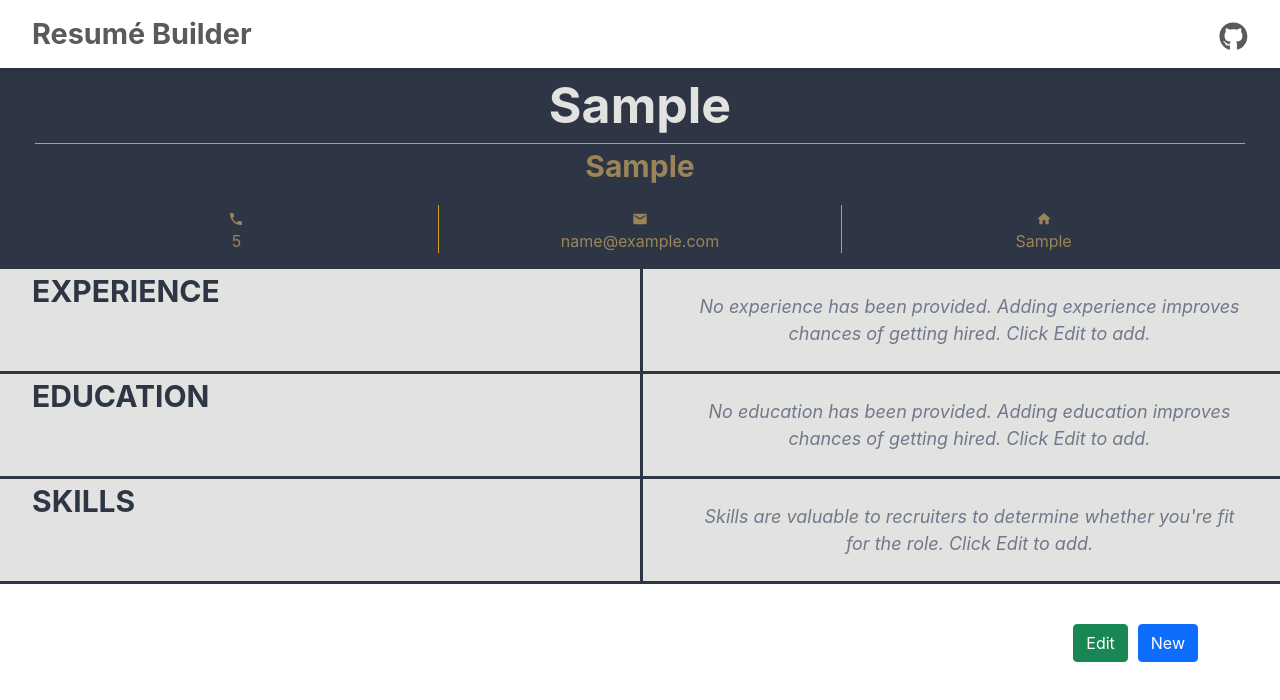
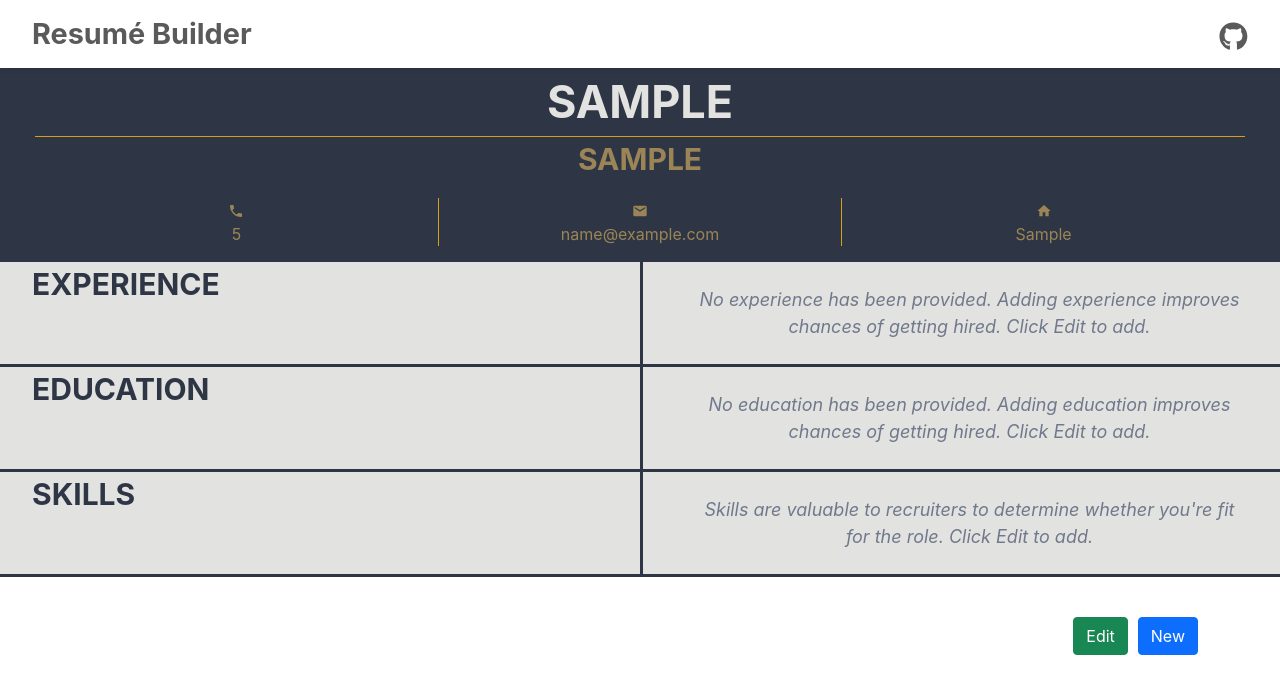
Before and after one commit to edwincj/resume-builder, a React (Create React App) app: page / in a window 1280 px wide. Both pictures are taken after typing "Sample", "Sample", "name@example.com", "5", "Sample", "Sample" into the empty fields and a click on the button "Save". Shown: the top 700 px of the page. Built offline with nearby package versions, Linux system fonts and the light colour scheme; the HTML template or start-up script is replaced by a standard one.

Commit message:
Moved edit to seperate component and introduced context

```diff
--- a/src/App.jsx
+++ b/src/App.jsx
@@ -1,20 +1,21 @@
-import { useState } from "react";
-import { Button, Container, Form } from "react-bootstrap";
+import { useState, createContext } from "react";
 import "./App.css";
-import Section from "./Components/Edit/Section/Section";
 import Header from "./Components/Header/Header";
-import Personal from "./Components/Edit/Personal/Personal";
-import Skills from "./Components/Edit/Skills/Skills";
 import InitialDetails from "./Constants/InitialPersonalDetails";
 import Preview from "./Components/Preview/Preview";
+import Edit from "./Components/Edit/Edit";
+
+export const ResumeContext = createContext();
 
 const App = () => {
   const [selectedSkills, setSelectedSkills] = useState([]);
-  const [personaldetails, setPersonalDetails] = useState(InitialDetails);
+  const [personalDetails, setPersonalDetails] = useState(InitialDetails);
   const [workPlaces, setWorkPlaces] = useState([]);
   const [institutes, setInstitutes] = useState([]);
   const [mode, setMode] = useState("edit");
+
   const skillAddHandler = value => setSelectedSkills(value);
+
   const presonalChangeHandler = change => {
     setPersonalDetails(prev => ({ ...prev, ...change }));
   };
@@ -25,6 +26,7 @@ const App = () => {
     setInstitutes([]);
     setWorkPlaces([]);
     setMode("edit");
+    window.scrollTo(0, 0);
   };
 
   const submitHandler = e => {
@@ -32,56 +34,32 @@ const App = () => {
     mode === "edit" ? setMode("view") : setMode("edit");
   };
 
-  const editComponent = (
-    <Container>
-      <Form onSubmit={submitHandler}>
-        <Personal
-          data={personaldetails}
-          changeHandler={presonalChangeHandler}
-        />
-        <Section
-          data={workPlaces}
-          changeHandler={setWorkPlaces}
-          type="experience"
-        />
-        <Section
-          data={institutes}
-          changeHandler={setInstitutes}
-          type="education"
-        />
-        <Skills data={selectedSkills} addHandler={skillAddHandler} />
-        <div className="button-container">
-          <Button variant="success" type="submit">
-            Save
-          </Button>
-          <Button variant="primary" type="reset" onClick={newHandler}>
-            New
-          </Button>
-        </div>
-      </Form>
-    </Container>
-  );
+  const contextValue = {
+    submitHandler,
+    newHandler,
+    presonalChangeHandler,
+    skillAddHandler,
+    setWorkPlaces,
+    setInstitutes,
+  };
 
   const userInfo = {
-    personaldetails,
+    personalDetails,
     workPlaces,
     institutes,
     selectedSkills,
   };
 
-  const handlers = {
-    submitHandler,
-    newHandler,
-  };
-
   return (
     <>
       <Header />
-      {mode === "edit" ? (
-        editComponent
-      ) : (
-        <Preview data={userInfo} handlers={handlers} />
-      )}
+      <ResumeContext.Provider value={contextValue}>
+        {mode === "edit" ? (
+          <Edit data={userInfo} />
+        ) : (
+          <Preview data={userInfo} />
+        )}
+      </ResumeContext.Provider>
     </>
   );
 };
--- /dev/null
+++ b/src/Components/Edit/Edit.jsx
@@ -0,0 +1,40 @@
+import { useContext } from "react";
+import { Container, Form, Button } from "react-bootstrap";
+import { ResumeContext } from "../../App";
+import Personal from "./Personal/Personal";
+import Section from "./Section/Section";
+import Skills from "./Skills/Skills";
+
+const Edit = ({ data }) => {
+  const { personalDetails, workPlaces, institutes, selectedSkills } = data;
+  const { submitHandler, newHandler, setWorkPlaces, setInstitutes } =
+    useContext(ResumeContext);
+  return (
+    <Container>
+      <Form onSubmit={submitHandler}>
+        <Personal data={personalDetails} />
+        <Section
+          data={workPlaces}
+          type="experience"
+          changeHandler={setWorkPlaces}
+        />
+        <Section
+          data={institutes}
+          type="education"
+          changeHandler={setInstitutes}
+        />
+        <Skills data={selectedSkills} />
+        <div className="button-container">
+          <Button variant="success" type="submit">
+            Save
+          </Button>
+          <Button variant="primary" type="reset" onClick={newHandler}>
+            New
+          </Button>
+        </div>
+      </Form>
+    </Container>
+  );
+};
+
+export default Edit;
--- a/src/Components/Edit/Personal/Personal.jsx
+++ b/src/Components/Edit/Personal/Personal.jsx
@@ -1,7 +1,11 @@
+import { useContext } from "react";
 import { Row, Col, Form } from "react-bootstrap";
+import { ResumeContext } from "../../../App";
 import "./Personal.css";
 
-const Personal = ({ data, changeHandler }) => {
+const Personal = ({ data }) => {
+  const { presonalChangeHandler } = useContext(ResumeContext);
+
   return (
     <div className="section">
       <div className="section-heading">Personal Details</div>
@@ -14,7 +18,7 @@ const Personal = ({ data, changeHandler }) => {
             name="name"
             placeholder="Enter Name"
             value={data.name}
-            onChange={e => changeHandler({ name: e.target.value })}
+            onChange={e => presonalChangeHandler({ name: e.target.value })}
           />
         </Col>
 
@@ -26,7 +30,9 @@ const Personal = ({ data, changeHandler }) => {
             id="designation"
             name="designation"
             value={data.designation}
-            onChange={e => changeHandler({ designation: e.target.value })}
+            onChange={e =>
+              presonalChangeHandler({ designation: e.target.value })
+            }
           />
         </Col>
       </Row>
@@ -40,7 +46,7 @@ const Personal = ({ data, changeHandler }) => {
             name="email"
             placeholder="Enter Email Id"
             value={data.email}
-            onChange={e => changeHandler({ email: e.target.value })}
+            onChange={e => presonalChangeHandler({ email: e.target.value })}
           />
         </Col>
 
@@ -52,7 +58,7 @@ const Personal = ({ data, changeHandler }) => {
             name="phone"
             placeholder="Enter Phone"
             value={data.phone}
-            onChange={e => changeHandler({ phone: e.target.value })}
+            onChange={e => presonalChangeHandler({ phone: e.target.value })}
           />
         </Col>
       </Row>
@@ -67,7 +73,7 @@ const Personal = ({ data, changeHandler }) => {
             name="address"
             placeholder="Enter Address"
             value={data.address}
-            onChange={e => changeHandler({ address: e.target.value })}
+            onChange={e => presonalChangeHandler({ address: e.target.value })}
           />
         </Col>
       </Row>
--- a/src/Components/Edit/Skills/Skills.jsx
+++ b/src/Components/Edit/Skills/Skills.jsx
@@ -1,7 +1,10 @@
+import { useContext } from "react";
 import CreatableSelect from "react-select/creatable";
+import { ResumeContext } from "../../../App";
 import AvailableSkills from "../../../Constants/AvailableSkills";
 
-const Skills = ({ data, addHandler }) => {
+const Skills = ({ data }) => {
+  const { skillAddHandler } = useContext(ResumeContext);
   return (
     <div className="section">
       <div className="section-heading">Skills</div>
@@ -10,7 +13,7 @@ const Skills = ({ data, addHandler }) => {
         isMulti
         placeholder="Add skills"
         value={data}
-        onChange={addHandler}
+        onChange={skillAddHandler}
         options={AvailableSkills}
       />
     </div>
--- a/src/Components/Preview/PersonalView/PersonalView.css
+++ b/src/Components/Preview/PersonalView/PersonalView.css
@@ -17,12 +17,18 @@
   font-size: 50px;
   font-weight: bold;
   color: #e2e2e0;
+  text-transform: uppercase;
+}
+
+.home-address {
+  text-transform: capitalize;
 }
 
 .designation {
   font-size: 30px;
   font-weight: bold;
   border-top: 1px solid #d89d1d;
+  text-transform: uppercase;
 }
 
 .details {
--- a/src/Components/Preview/PersonalView/PersonalView.jsx
+++ b/src/Components/Preview/PersonalView/PersonalView.jsx
@@ -14,7 +14,7 @@ const PersonalView = ({ data }) => {
           <MdEmail />
           <div>{data.email}</div>
         </div>
-        <div>
+        <div className="home-address">
           <MdHome />
           <div>{data.address}</div>
         </div>
--- a/src/Components/Preview/Preview.jsx
+++ b/src/Components/Preview/Preview.jsx
@@ -2,18 +2,19 @@ import Experience from "./Experience/Experience";
 import PersonalView from "./PersonalView/PersonalView";
 import SkillsView from "./SkillsView/SkillsView";
 import { Button, Container } from "react-bootstrap";
-import { useEffect } from "react";
+import { useContext, useEffect } from "react";
+import { ResumeContext } from "../../App";
 
-const Preview = ({ data, handlers }) => {
-  const { personaldetails, workPlaces, institutes, selectedSkills } = data;
-  const { submitHandler, newHandler } = handlers;
+const Preview = ({ data }) => {
+  const { personalDetails, workPlaces, institutes, selectedSkills } = data;
+  const { submitHandler, newHandler } = useContext(ResumeContext);
 
   useEffect(() => {
     window.scrollTo(0, 0);
   }, []);
   return (
     <>
-      <PersonalView data={personaldetails} />
+      <PersonalView data={personalDetails} />
       <Experience data={workPlaces} type={"experience"} />
       <Experience data={institutes} type={"education"} />
       <SkillsView data={selectedSkills} />
```
